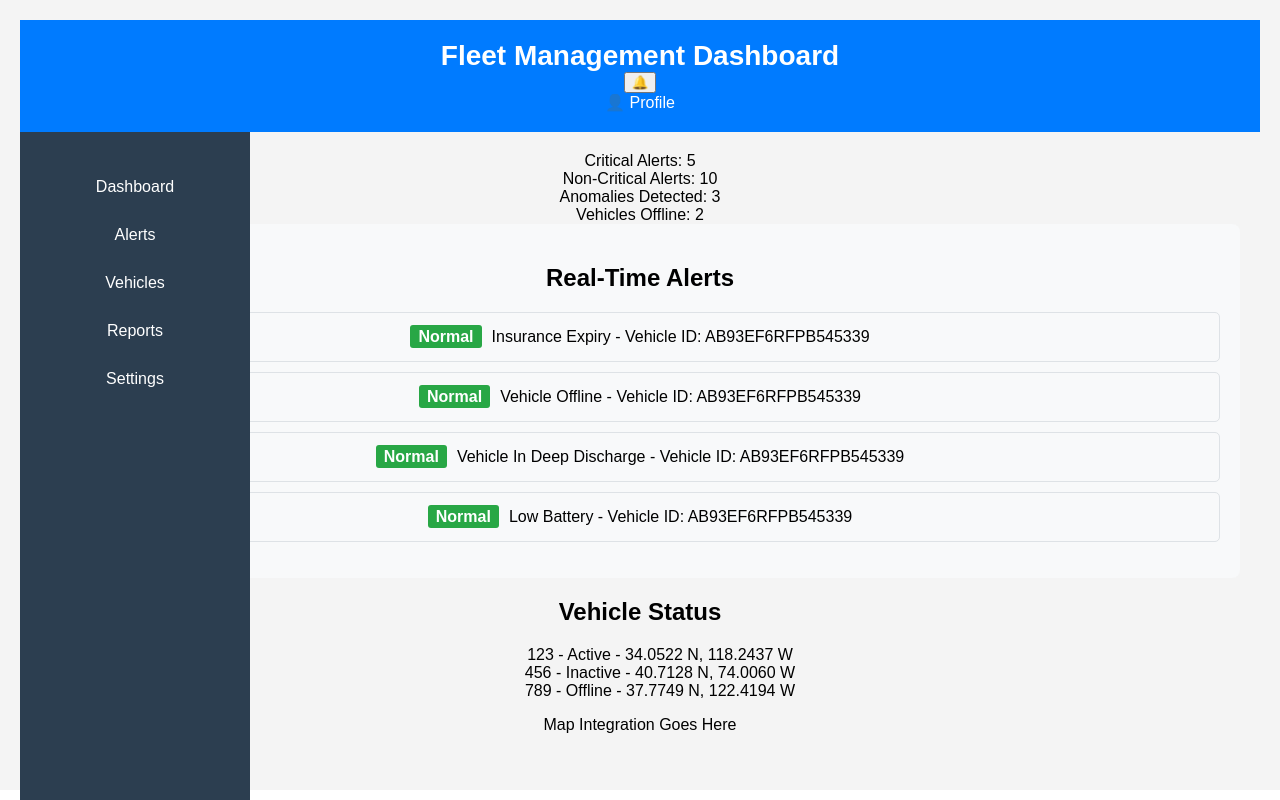
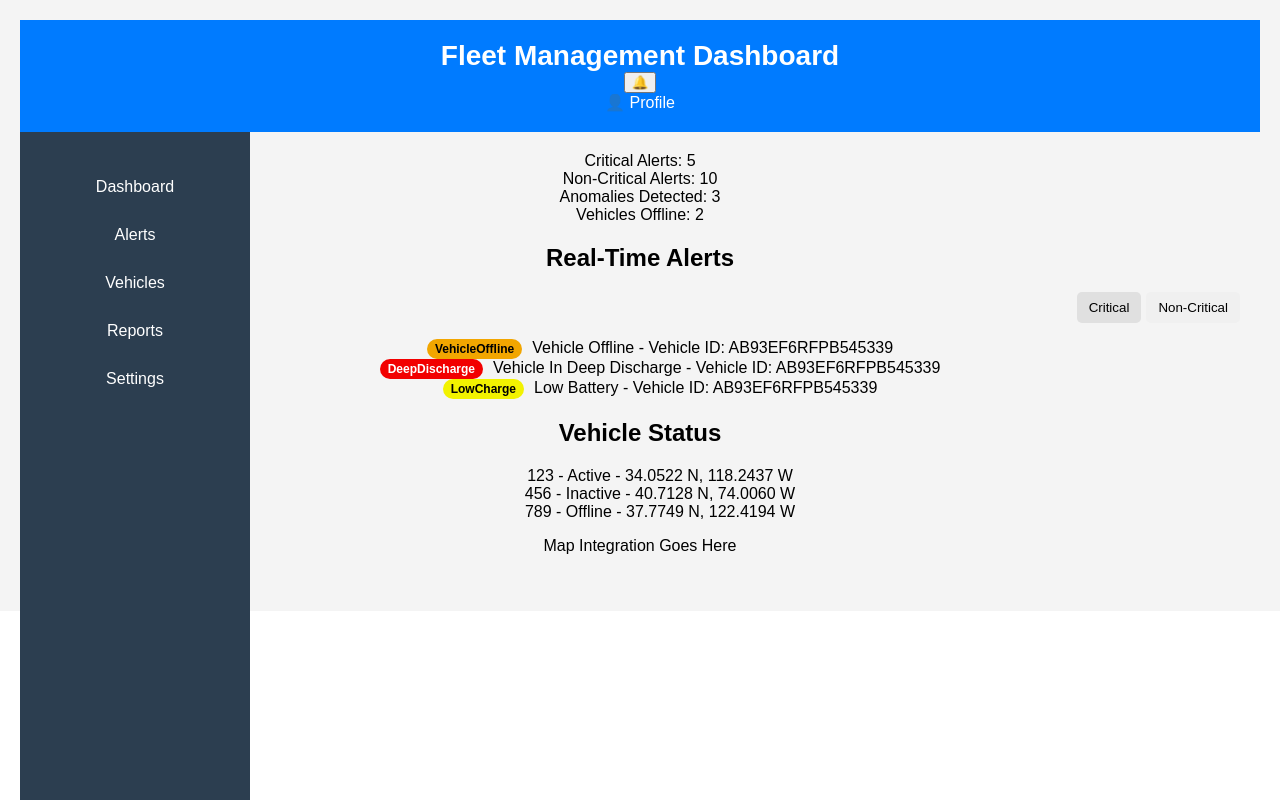
Before and after one commit to vaishalikunjir92/AltMobility, a React (Create React App) app: page / in a window 1280 px wide. Built offline with nearby package versions, Linux system fonts and the light colour scheme.

Commit message:
Committing second

```diff
--- a/package.json
+++ b/package.json
@@ -8,7 +8,7 @@
     "@testing-library/user-event": "^13.5.0",
     "react": "^18.3.1",
     "react-dom": "^18.3.1",
-    "react-scripts": "5.0.1",
+    "react-scripts": "^5.0.1",
     "web-vitals": "^2.1.4"
   },
   "scripts": {
--- a/src/components/Alerts.css
+++ b/src/components/Alerts.css
@@ -1,40 +1,58 @@
-.alerts {
-    padding: 20px;
-    background-color: #f8f9fa;
-    border-radius: 8px;
+.alerts .alert-tag {
+    display: inline-block;
+    padding: 3px 8px;
+    border-radius: 15px;
+    margin-right: 10px;
+    font-weight: bold;
+    font-size: 12px;
   }
 
-.alerts h2 {
-    margin-bottom: 20px;
-    font-size: 24px;
+  .alerts .critical-yellow {
+    background-color: #f2f200; /* Yellow */
+    color: #000000;
   }
 
-.alerts ul {
-    list-style-type: none;
-    padding: 0;
+  .alerts .critical-orange {
+    background-color: #f2a600; /* Orange */
+    color: #000000;
   }
 
-.alerts li {
-    padding: 15px;
-    margin: 10px 0;
-    border: 1px solid #dee2e6;
-    border-radius: 5px;
-    cursor: pointer;
-    transition: background-color 0.3s;
+  .alerts .critical-red {
+    background-color: #f20000; /* Red */
+    color: #ffffff;
   }
 
-.alerts li:hover {
-    background-color: #e2e6ea;
+  .alerts .non-critical-green {
+    background-color: #00f200; /* Green */
+    color: #000000;
   }
 
-.severity {
-    font-weight: bold;
-    padding: 3px 8px;
-    border-radius: 3px;
-    margin-right: 10px;
+  .alerts .critical {
+    background-color: #f20000; /* Red */
+    color: #ffffff;
   }
 
-.severity.normal {
-    background-color: #28a745;
-    color: white;
+  .alerts .non-critical {
+    background-color: #00f200; /* Green */
+    color: #000000;
   }
+
+  .alerts .alert-nav {
+    display: flex;
+    justify-content: flex-end;
+    margin-bottom: 10px;
+  }
+
+  .alerts .alert-nav button {
+    background-color: #f0f0f0;
+    border: none;
+    padding: 8px 12px;
+    border-radius: 5px;
+    margin-left: 5px;
+    cursor: pointer;
+    transition: background-color 0.3s ease;
+  }
+
+  .alerts .alert-nav button.active {
+    background-color: #e0e0e0;
+  }
--- a/src/components/Alerts.js
+++ b/src/components/Alerts.js
@@ -1,7 +1,6 @@
 import React, { useState } from 'react';
 import AlertDetailModal from './AlertDetailModal';
 import './Alerts.css';
-
 
 // Sample alert data
 const alertsData = [
@@ -23,7 +22,7 @@ const alertsData = [
     value: "27-08-2024",
     status: "active",
     created_at: "2024-08-29 19:50:17.827 +0530",
-    severity: "Normal",
+    severity: "Critical",
   },
   {
     id: 328583,
@@ -43,30 +42,74 @@ const alertsData = [
     value: "9%",
     status: "resolved",
     created_at: "2024-09-04 18:15:02.595 +0530",
-    severity: "Normal",
+    severity: "Critical",
   }
 ];
 
 const Alerts = () => {
   const [selectedAlert, setSelectedAlert] = useState(null);
+  const [filter, setFilter] = useState("critical");
 
   const handleAlertClick = (alert) => {
     setSelectedAlert(alert);
   };
 
+  const handleFilterChange = (type) => {
+    setFilter(type);
+  };
+
+  // Custom classification based on alert_type
+  const classifyAlert = (alert) => {
+    switch (alert.alert_type) {
+      case "InsuranceRenewal":
+        return "non-critical-green";
+      case "LowCharge":
+        return "critical-yellow";
+      case "VehicleOffline":
+        return "critical-orange";
+      case "DeepDischarge":
+        return "critical-red";
+      default:
+        return alert.severity === "Critical" ? "critical" : "non-critical";
+    }
+  };
+
+  const filteredAlerts = alertsData.filter(alert => {
+    if (filter === "critical") {
+      // Ensure 'InsuranceRenewal' does not appear under critical even if its severity is 'Normal'
+      return classifyAlert(alert).includes("critical") && alert.alert_type !== "InsuranceRenewal";
+    } else if (filter === "non-critical") {
+      return classifyAlert(alert).includes("non-critical");
+    }
+    return true;
+  });
+
   return (
     <div className="alerts">
       <h2>Real-Time Alerts</h2>
+
+      {/* Navigation buttons */}
+      <div className="alert-nav">
+        <button onClick={() => handleFilterChange("critical")} className={filter === "critical" ? "active" : ""}>
+          Critical
+        </button>
+        <button onClick={() => handleFilterChange("non-critical")} className={filter === "non-critical" ? "active" : ""}>
+          Non-Critical
+        </button>
+      </div>
+
       <ul>
-        {alertsData.map(alert => (
+        {filteredAlerts.map(alert => (
           <li key={alert.id} onClick={() => handleAlertClick(alert)}>
-            <span className={`severity ${alert.severity.toLowerCase()}`}>{alert.severity}</span>
-            <span>{alert.message}</span> - Vehicle ID: {alert.vehicle_id}
+            <span className={`alert-tag ${classifyAlert(alert)}`}>{alert.alert_type}</span>
+            <span >{alert.message}</span> - Vehicle ID: {alert.vehicle_id}
+
           </li>
         ))}
       </ul>
-
-      {selectedAlert && <AlertDetailModal alert={selectedAlert} close={() => setSelectedAlert(null)} />}
+        <div className="goat">
+     {selectedAlert && <AlertDetailModal alert={selectedAlert} close={() => setSelectedAlert(null)} />}
+      </div>
     </div>
   );
 };
```
Also changed, not shown: 1 other file (tests, documents, lock files or other folders). Lines whose indentation alone changed are shown as unchanged.
